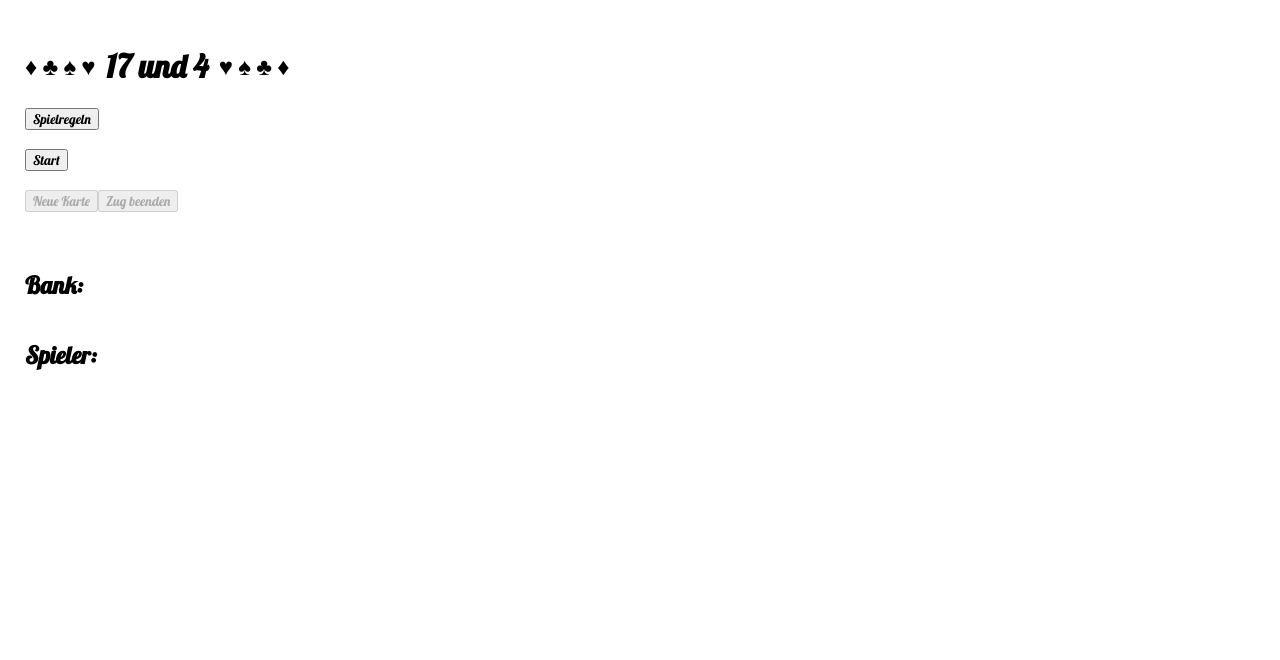
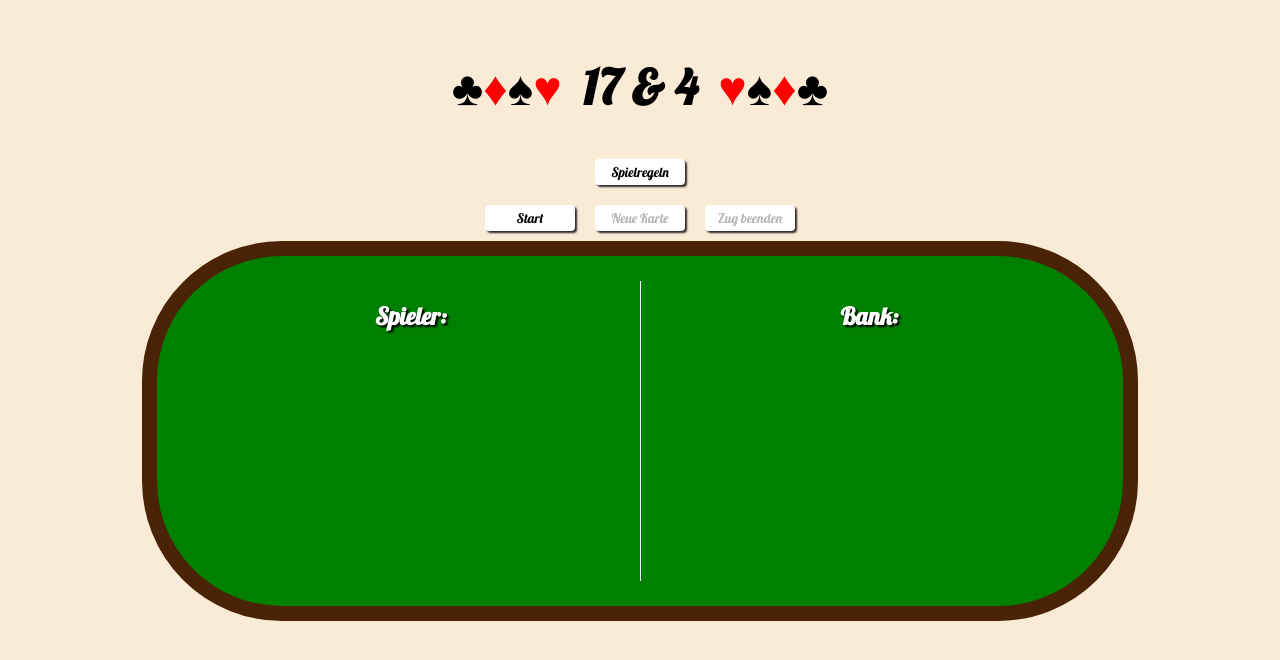
Before and after one commit to Mandy-Blaschke/siebzehn-und-vier, an Angular app: page / in a window 1280 px wide. Shown: the top 660 px of the page. Built offline with nearby package versions, Linux system fonts and the light colour scheme.

Commit message:
added: styles

```diff
--- a/src/app/app.component.html
+++ b/src/app/app.component.html
@@ -1,7 +1,17 @@
-<header style="display: flex; align-items: center">
-  <h2>&#9830; &#9827; &#9824; &#9829; &nbsp;</h2>
-  <h1>17 und 4</h1>
-  <h2>&nbsp; &#9829; &#9824; &#9827; &#9830;</h2>
+<div class="content">
+
+  <header>
+    <h1>&#9827;</h1>
+    <h1 class="red">&#9830; </h1>
+    <h1>&#9824;</h1>
+    <h1 class="red">&#9829; &nbsp;</h1>
+
+    <h1>17 & 4</h1>
+
+    <h1 class="red">&nbsp; &#9829; </h1>
+    <h1>&#9824;</h1>
+    <h1 class="red"> &#9830;</h1>
+    <h1>&#9827;</h1>
   </header>
 
   <app-button (click)="toggleShowRules()">Spielregeln</app-button>
@@ -46,24 +56,22 @@
     </p>
   </div>
 
-<br>
-<br>
-
-
+  <div class="buttons">
+    <div class="row">
       <app-button (click)="startGame()" [disabled]="game.gameStarted">Start</app-button>
-
-<br>
-<br>
 
       <app-button (click)="nextCardForPlayer()"
                   [disabled]=" !game.gameStarted || game.playerWon || game.bankWon || game.playersPoints === 21 || game.playersTurnFinished">
         Neue Karte
       </app-button>
-
       <app-button (click)="playerFinishedTurn()"
                   [disabled]=" !game.gameStarted || game.playerWon || game.bankWon || game.playersPoints === 21 || game.playersTurnFinished">
         Zug beenden
       </app-button>
+
+    </div>
+
+  </div>
 
   <div class="winner">
     <h1 *ngIf="game.bankWon">
@@ -75,8 +83,9 @@
     </h1>
   </div>
 
-<br>
-<br>
+    <app-button *ngIf="game.roundFinished" (click)="resetGameState(); startGame()">
+      Neues Spiel?
+    </app-button>
 
   <div class="gameplay">
 
@@ -105,7 +114,7 @@
 
         <div *ngFor="let playerCard of game.playerCards">
           <app-hidden-card *ngIf="!game.revealPlayerCard"></app-hidden-card>
-        <app-card *ngIf="game.revealPlayerCard" [card]="playerCard" style="color:{{playerCard.color}}"></app-card>
+          <app-card *ngIf="game.revealPlayerCard" [card]="playerCard" [ngStyle]="{color:playerCard.color}"></app-card>
         </div>
 
         <app-hidden-card *ngIf="game.showPlayersHiddenCard"></app-hidden-card>
@@ -116,4 +125,4 @@
 
   </div>
 
-<app-button *ngIf="game.roundFinished" (click)="resetGameState(); startGame()">Neues Spiel?</app-button>
+</div>
--- a/src/app/app.component.scss
+++ b/src/app/app.component.scss
@@ -1,9 +1,46 @@
+.content {
+  display: flex;
+  flex-direction: column;
+  width: 90%;
+  margin: 0 auto;
+  align-items: center;
+
+  header {
+    display: flex;
+    box-sizing: border-box;
+    width: 100%;
+    justify-content: center;
+    font-size: 1.5rem;
+
+    .red {
+      color: red;
+    }
+  }
+
   .rules {
-  max-width: 800px;
+    box-shadow: 0 0 20px #2b2828;
+    padding: 20px;
+    border-radius: 8px;
+    margin: 25px 0;
 
     p {
       text-align: justify;
     }
+  }
+
+  .buttons {
+    display: flex;
+    flex-direction: column;
+
+    .row {
+      display: flex;
+      justify-content: center;
+    }
+  }
+
+  .winner {
+    text-align: center;
+    font-size: 1.5rem;
   }
 
   .bankCards, .playerCards {
@@ -11,8 +48,14 @@
   }
 
   .gameplay {
+    box-sizing: border-box;
     display: flex;
-  flex-direction: column;
+    flex-direction: row-reverse;
+    width: 90%;
+    padding: 25px;
+    background-color: green;
+    border-radius: 140px;
+    border: 15px solid #4a2206;
 
     .playerCards, .bankCards {
       flex-wrap: wrap;
@@ -20,5 +63,18 @@
 
     .bank, .player {
       width: 50%;
+      height: 300px;
+
+      h2 {
+        text-align: center;
+        color: white;
+        text-shadow: 2px 2px 2px black;
       }
     }
+
+    .player {
+      border-right: 1px solid #ffffff;
+    }
+  }
+
+}
--- a/src/app/app.component.ts
+++ b/src/app/app.component.ts
@@ -125,9 +125,9 @@ export class AppComponent implements OnInit {
       this.game.playersTurnFinished && (
         this.game.bankPoints === 21 ||
         this.game.bankPoints < 21 && this.game.playersPoints > 21 ||
-        (this.game.bankPoints < 21) && (this.game.playersPoints < 21) && (21 - this.game.bankPoints < 21 - this.game.playersPoints) ||
-        this.game.playersTurnFinished && this.game.playersPoints > 21 && this.game.bankPoints < 21
-      )
+        (this.game.bankPoints < 21) && (this.game.playersPoints < 21) && (21 - this.game.bankPoints < 21 - this.game.playersPoints)) ||
+        this.game.playersPoints > 21 && this.game.bankPoints < 21
+
     ) {
       this.game.bankWon = true;
       await this.endRound();
--- a/src/app/button/button.component.scss
+++ b/src/app/button/button.component.scss
@@ -0,0 +1,19 @@
+button {
+  outline: none;
+  margin: 10px;
+  padding: 5px;
+  width: 90px;
+  background-color: white;
+  border-radius: 4px;
+  border: none;
+  box-shadow: 2px 2px 2px #2b2828;
+
+  &:active {
+    background-color: #2b2828;
+    color: white;
+  }
+
+  &:hover {
+    cursor: pointer;
+  }
+}
--- a/src/app/card/card.component.html
+++ b/src/app/card/card.component.html
@@ -4,15 +4,21 @@
   <div class="card">
 
     <div class="head">
-      <p>{{card.entity}} {{card.value}}</p>
-      <p>{{card.entity}} {{card.value}}</p>
+      <p>{{card.entity}} {{card.type}}</p>
+      <p>{{card.entity}} {{card.type}}</p>
     </div>
 
+    <!--
     <img src="{{card.imgUrl}}" alt="pic">
+    -->
+
+    <div class="middle">
+      <h1>{{card.entity}} {{card.type}}</h1>
+    </div>
 
     <div class="foot">
-      <p>{{card.entity}} {{card.value}}</p>
-      <p>{{card.entity}} {{card.value}}</p>
+      <p>{{card.entity}} {{card.type}}</p>
+      <p>{{card.entity}} {{card.type}}</p>
     </div>
 
   </div>
--- a/src/app/card/card.component.scss
+++ b/src/app/card/card.component.scss
@@ -8,6 +8,8 @@
   padding: 10px;
   border-radius: 8px;
   box-shadow: 2px 2px 5px #2b2828;
+  font-family: 'Lobster', cursive;
+  background-color: white;
 
   .head, .foot {
     display: flex;
@@ -26,10 +28,12 @@
     margin-top: auto;
   }
 
-  img {
+  .middle {
     align-self: center;
-    width: 40px;
-    height: 40px;
-    border: 1px solid red;
+
+    h1 {
+      text-align: center;
+      margin: 0;
+    }
   }
 }
--- a/src/styles.scss
+++ b/src/styles.scss
@@ -6,6 +6,8 @@ body {
   margin: 0;
   padding: 25px;
   font-family: 'Work Sans', sans-serif;
+  user-select: none;
+  background-color: antiquewhite;
 }
 
 h1, h2, h3, button {
```
Lines whose indentation alone changed are shown as unchanged.
